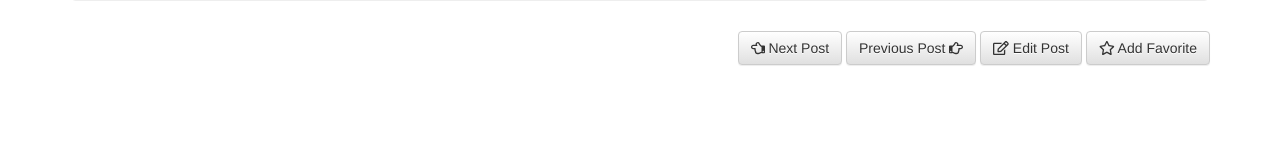
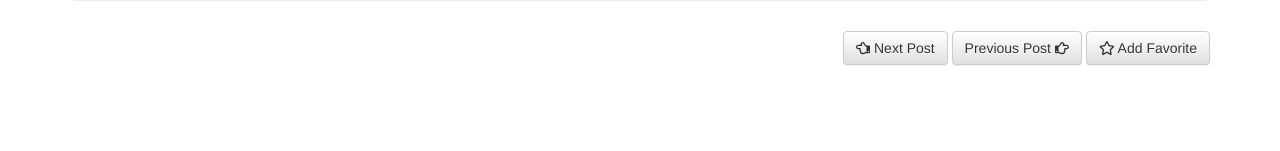
Before and after one commit to HVLLOWe3n/RSN-News, a Django app: template blog/templates/post_detail.html in a window 1280 px wide. Shown: the part 316-467 px from the top of the page. Run offline with Django 3.2, Linux system fonts and the light colour scheme; the template is opened without the code that fills it, so the values that code supplies are empty; the visitor is signed in with stand-in values (Sample User, id 1); some libraries are stand-ins or nearby versions.

Commit message:
v.11.1 Fixed vulnerability when editing posts of other users

```diff
--- a/blog/templates/post_detail.html
+++ b/blog/templates/post_detail.html
@@ -25,13 +25,11 @@
         <a href="{% url 'post_detail' pk=prev %}" class="btn btn-default">Previous Post <i class="far fa-hand-point-right"></i></a>
 
         {% if user.is_authenticated %}
-            <a href="{% url 'post_edit' pk=posts.pk %}" class="btn btn-default"><i class="far fa-edit"></i> Edit Post</a>
-        {% endif %}
-
-        {% if user.is_authenticated %}
-            <a href="/" class="btn btn-default"><i class="far fa-star"></i> Add Favorite</a><br><br
+            <a href="/" class="btn btn-default"><i class="far fa-star"></i> Add Favorite</a>
 
             {% if user.id == posts.author_id %}
+                <a href="{% url 'post_edit' pk=posts.pk %}" class="btn btn-default"><i class="far fa-edit"></i> Edit Post</a><br><br>
+
                 <form action="{% url 'post_delete' pk=posts.pk%}" method="post"> {% csrf_token %}
                     <button type="submit" class="btn btn-default"><i class="far fa-trash-alt"></i> Delete</button>
                 </form>
--- a/myservice/settings.py
+++ b/myservice/settings.py
@@ -26,7 +26,6 @@ SECRET_KEY = '*-zb)hkd%-@6hx81421qn8kiqo9f20w^30x!%o_r)paq!ozlt*'
 DEBUG = False
 
 ALLOWED_HOSTS = ['127.0.0.1', 'renews.pythonanywhere.com']
-
 
 # Application definition
 
```
